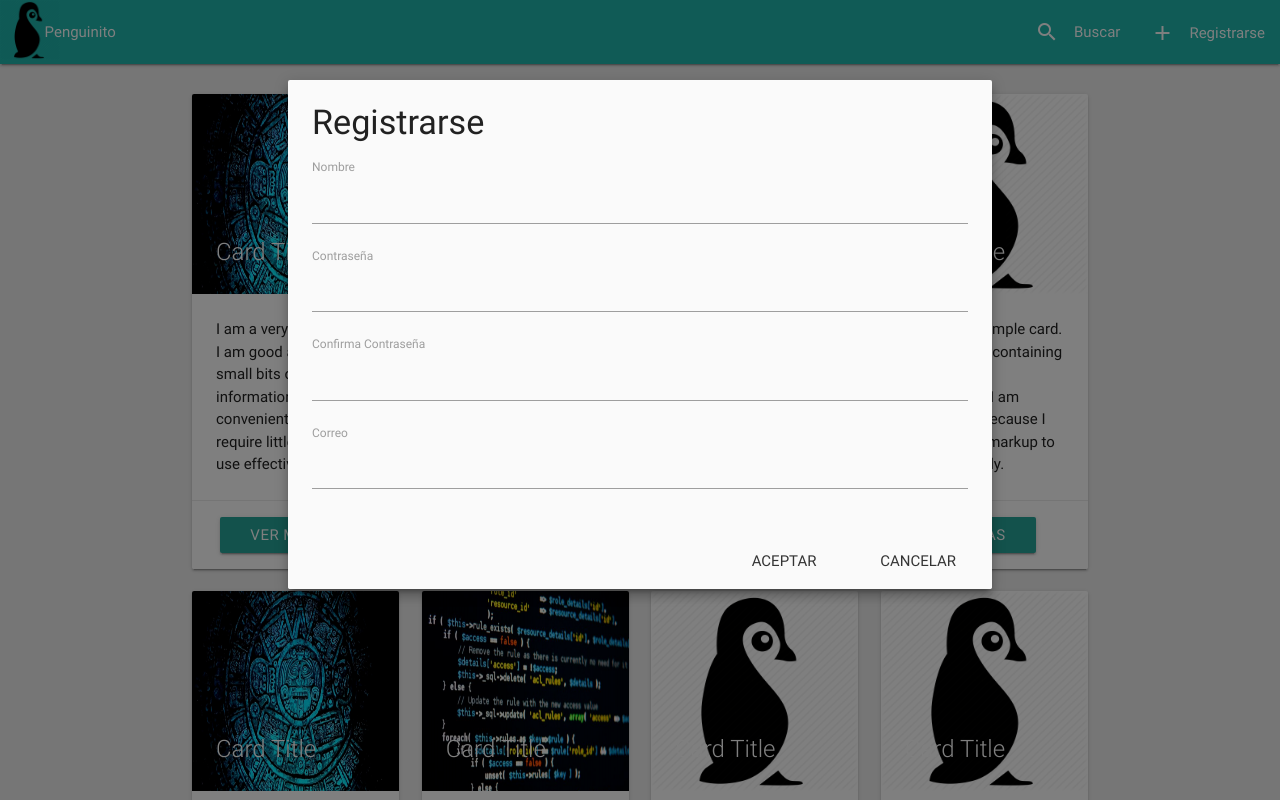
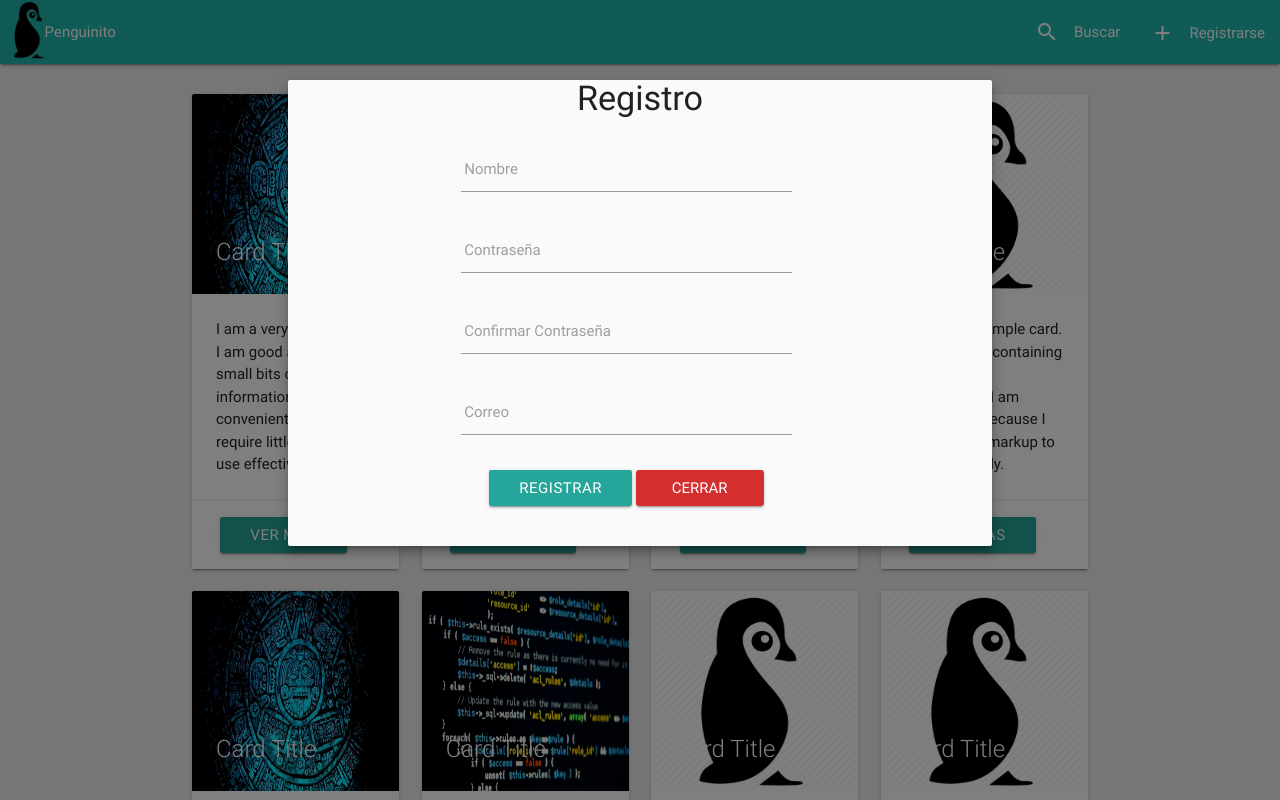
Before and after one commit to AlbertoR17/penguinito, a PHP site: page / in a window 1280 px wide, after a click that opens the changed part. Run offline with PHP 8.4, Linux system fonts and the light colour scheme.

Commit message:
modal
hice el modal php y agrege los botones

```diff
--- a/index.php
+++ b/index.php
@@ -28,34 +28,14 @@
 			</nav>
 		</section>
 	</header>
-		<!-- Modal Structure -->
-		<div id="modal1" class="modal">
-			<div class="modal-content">
-				<h4>Registrarse</h4>
-				<form class="form-group" action="#" method="post">
-					<div class="form-control">
-					  <label>Nombre</label>
-					  <input class="form-control error"  type="text" name="name">
-					</div>
-					<div class="form-control">
-                      <label>Contraseña</label>
-					  <input class="form-control error"  type="password" name="pass">
-				    </div>
-					<div class="form-control">
-					  <label>Confirma Contraseña</label>
-					  <input class="form-control error"  type="password" name="pass2">
-					</div>
-					<div class="form-control">
-					  <label>Correo</label>
-					  <input type="email" name="correo" class="form-control error" >
-					</div>
-				</form>
-			</div>
-			<div class="modal-footer">
-				<a href="#!" class="modal-action modal-close waves-effect waves-green btn-flat">Aceptar</a>
-				<a href="#!" class="modal-action modal-close waves-effect waves-green btn-flat">Cancelar</a>
-			</div>
-		</div>
+
+<div id="modal1" class="modal">
+     <div>
+	 <?php include "modal.php" ?>
+	 </div>
+</div>
+
+
 	<!-- inico de contenido -->
 	<section class="contenido wrapper">
 		<?php include("notas.php"); ?>
@@ -79,6 +59,8 @@
 
   });
 
+
+
 </script>
 
 </html>
--- /dev/null
+++ b/modal.php
@@ -0,0 +1,42 @@
+
+<div class="ibox-content">
+  <div class="row">
+    <div class="col s12">
+      <!-- FORM PARA AGREGAR A LOS USUARIOS-->
+      <center> <h4>Registro</h4></center>
+      <form id="modaform" method="POST" action="#" role="form" style="margin-left: 150px;">
+
+
+        <div class="input-field col s10 m8">
+          <label for="usuario">&nbsp;Nombre</label>
+          <input type="text" id="usuario" name="usuario" required="llenar campo" class="form-control">
+        </div>
+        <div class="input-field col s10 m8">
+          <label for="contraseña">&nbsp;Contraseña</label>
+          <input type="password" name="contrasena" required="llenar campo" class="form-control" pattern="^[a-zA-Z][a-zA-Z0-9-_\.]{3,15}$" title="Esta contraseña debe contener letras, números, guiones bajos y puntos, y tener entre 3 y 15 caracteres de longitud" required>
+        </div>
+        <div class="input-field col s10 m8">
+          <label for="contraseña">&nbsp;Confirmar Contraseña</label>
+          <input type="password" name="contrasena" required="llenar campo" class="form-control">
+        </div>
+        <div class="input-field col s10 m8">
+         <label for="email">&nbsp;Correo</label>
+           <input id="correo" type="email" name="correo" required="llenar campo" class="form-control">
+        </div>
+
+
+        <center>
+          <div class="row">
+           <div class="input-field col s8">
+            <input TYPE="submit" form="modaform" NAME=OK VALUE="REGISTRAR" class="btn btn-default">
+            <a href="index.php"><input TYPE="button" onclick="window.close();" NAME="button" VALUE="Cerrar" class="modal-action modal-close waves-effect  btn btn-#d32f2f red darken-2 " > </a>
+          </div>
+        </div>
+      </center>
+
+    </form>
+  </div>
+
+</div>
+
+</div>
```
